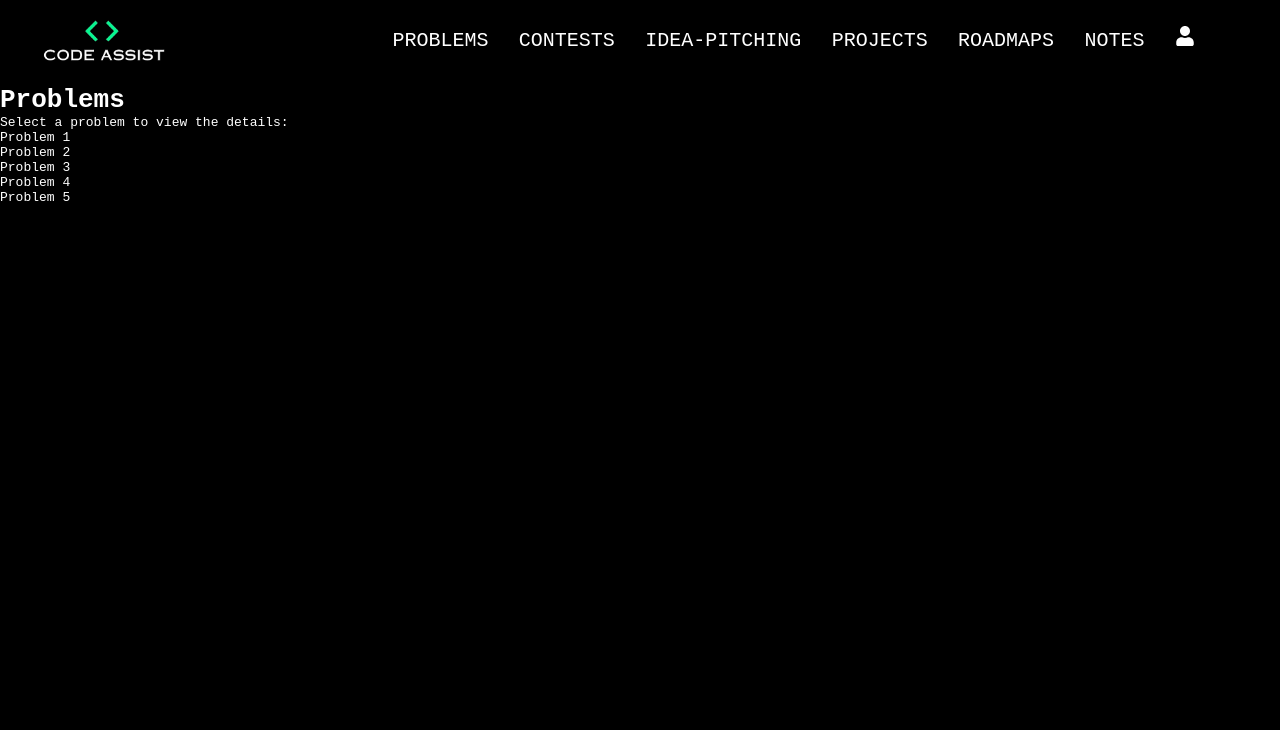
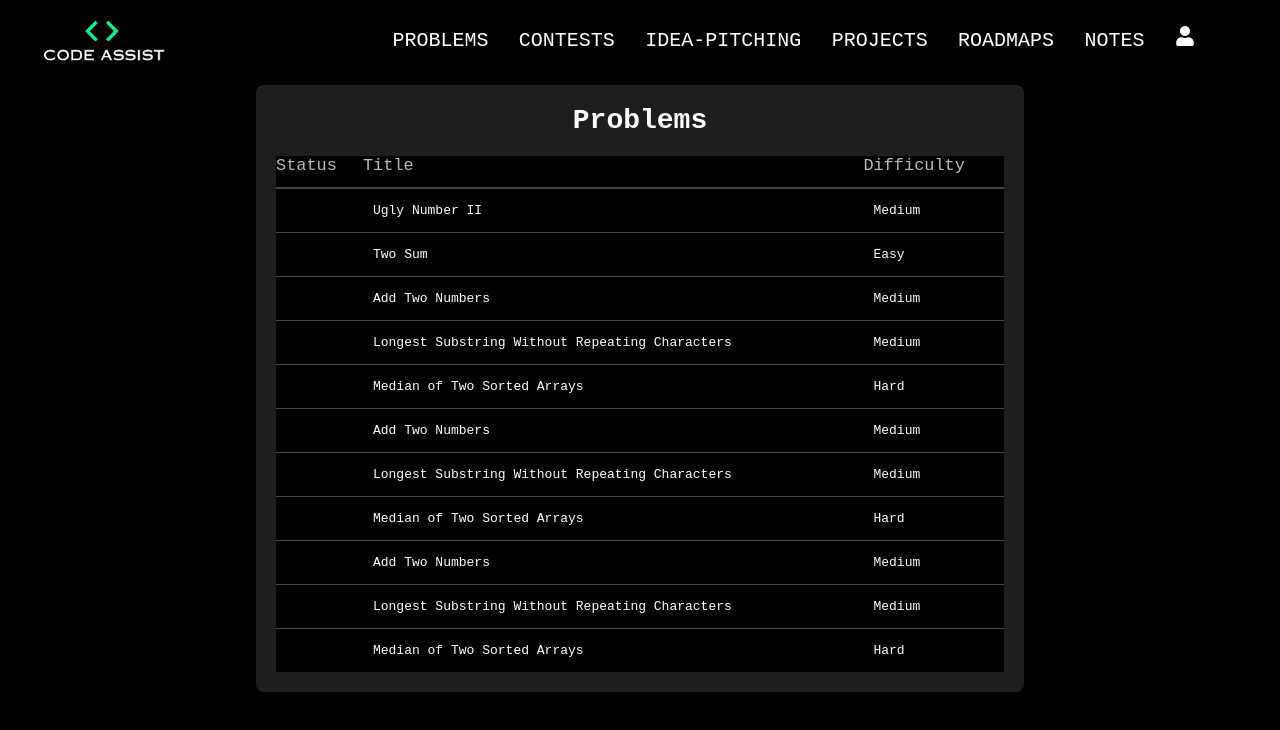
Before and after one commit to Deepak6204/codeassist_node_fullstack, a React (Create React App) app in the folder Client/: page /problems in a window 1280 px wide. Shown: the top 730 px of the page. Built offline with nearby package versions, Linux system fonts and the light colour scheme.

Commit message:
update problem page

```diff
--- a/Client/src/App.js
+++ b/Client/src/App.js
@@ -6,7 +6,6 @@ import About from './pages/About'; // Component for the about page
 import Quiz from './pages/Quiz'; // Component for the quiz page
 import Notes from './pages/Notes'; // Component for the notes page
 import LeaderBoard from './pages/LeaderBoard'; // Component for the leaderboard page
-import UserProfile from './pages/UserProfile'; // Component for the user profile page (e.g., based on {name})
 import Logout from './pages/Logout'; // Component for the logout page
 import Register from './pages/Register';
 import Login from './pages/Login';
@@ -27,7 +26,6 @@ function App() {
                 <Route path="/notes" element={<Notes />} />
                 <Route exact path="/problems" element={<Problems />} />
                 <Route path="/leaderboard" element={<LeaderBoard />} />
-                <Route path="/:name" element={<UserProfile />} />
                 <Route path="/:isLogged" element={<Logout />} />
                 <Route path="/register" element={<Register />} />
                 <Route path="/login" element={<Login />} />
--- a/Client/src/index.css
+++ b/Client/src/index.css
@@ -1349,9 +1349,9 @@ h3#below_page_title span:hover {
 .main-content {
   display: flex;
   flex-direction: row;
-  height: 50vh;
-  width: 70vw;
-  border-radius: 10px;
+  height: 55vh;
+  width: 67vw;
+  border-botton: 10px;
   -webkit-border-radius: 10px;
   -moz-border-radius: 10px;
   -ms-border-radius: 10px;
@@ -1437,6 +1437,41 @@ h3#below_page_title span:hover {
   -ms-border-radius: 8px;
   -o-border-radius: 8px;
 }
+.prof-cont-1 {
+  background-color: #f4f4f4;
+  padding: 25px;
+  height: 100%;
+  border-radius: 10px;
+  -webkit-border-radius: 10px;
+  -moz-border-radius: 10px;
+  -ms-border-radius: 10px;
+  -o-border-radius: 10px;
+}
+
+.info-group {
+  background-color: #f4f4f4;
+}
+
+.info-group p {
+  margin: 10px 0;
+  background-color: #f4f4f4;
+  color:  black;
+  font-size: 1.3rem;
+  margin: 15px 0px;
+  font-weight: 300;
+  border-bottom: 0.1px solid;
+  padding: 8px 0px;
+}
+
+button {
+  background-color: #007bff;
+  color: white;
+  border: none;
+  padding: 5px 10px;
+  cursor: pointer;
+  border-radius: 5px;
+
+}
 
 .profile-content {
   flex-grow: 1;
@@ -1448,47 +1483,11 @@ h3#below_page_title span:hover {
   -ms-border-radius: 10px;
   -o-border-radius: 10px;
 }
-.prof-cont-1 {
-  background-color: #f4f4f4;
-  padding: 25px;
-  height: 100%;
-  border-radius: 10px;
-  -webkit-border-radius: 10px;
-  -moz-border-radius: 10px;
-  -ms-border-radius: 10px;
-  -o-border-radius: 10px;
-}
 .profile-content h3 {
   background-color: #f4f4f4;
   color:  black;
   font-size: 1.5rem;
 }
-.info-group {
-  background-color: #f4f4f4;
-}
-
-.info-group p {
-  margin: 10px 0;
-  background-color: #f4f4f4;
-  color:  black;
-  font-size: 1.3rem;
-  margin: 15px 0px;
-  font-weight: 300;
-  border-bottom: 0.1px solid;
-  padding: 8px 0px;
-}
-
-button {
-  background-color: #007bff;
-  color: white;
-  border: none;
-  padding: 5px 10px;
-  cursor: pointer;
-  border-radius: 5px;
-
-}
-
-
 .basic-info-container {
   background-color: #fff;
   border-radius: 8px;
@@ -1512,6 +1511,7 @@ button {
   padding: 10px 0;
   border-bottom: 1px solid #f0f0f0;
   background-color: #fff;
+  gap: 10px;
 }
 
 .basic-info-item:last-child {
@@ -1526,25 +1526,132 @@ button {
   background-color: #fff;
 }
 
+.input-edit {
+  background-color: #fff;
+  color: black;
+}
 .basic-info-value {
   color: #333;
   font-size: 1.3rem;
   background-color: #fff;
 }
-.edit-button {
+.edit-button, .save-button {
   background-color: #fff;
   color: black;
   border: 1px solid rgb(0, 255, 166);
   font-size: 1.3rem;
+  cursor: pointer;
+  padding: 5px 10px;
+  border-radius: 5px;
+  transition: background-color 0.3s, color 0.3s;
+}
+
+
+.edit-button:hover, .save-button:hover {
+  background-color: rgb(0, 255, 166);
+  color: white;
+  border-color: rgb(0, 255, 166);
 }
 
 .date-input {
   background-color: #fff;
   color: black;
   font-size: 1.3rem;
-  border: none;
-}
+  border: 1px solid #ccc;
+  border-radius: 4px;
+  padding: 5px;
+}
+
 .date-input:hover {
-  border: none;
+  border: 1px solid rgb(0, 255, 166);
 }
 /***** End profile-section *****/
+
+
+/***** problem *****/
+.table-container {
+  width: 60%;
+  margin: 0 auto;
+  padding: 20px;
+  background-color: #1e1e1e;
+  border-radius: 8px;
+  color: white;
+  box-shadow: 0 4px 8px rgba(0, 0, 0, 0.2);
+}
+
+.headline-problem {
+  color: #fff;
+  text-align: center;
+  margin-bottom: 20px;
+  font-size: 28px;
+  font-weight: 600;
+  background-color: #1e1e1e;
+}
+
+.problem-table {
+  width: 100%;
+  border-collapse: collapse;
+}
+
+.problem-table thead th {
+  border-bottom: 2px solid #444;
+  padding-bottom: 12px;
+  padding-right: 5px;
+  font-weight: normal;
+  text-align: left;
+  font-size: 1.3rem;
+  color: #bbb;
+}
+
+.problem-table tbody tr:nth-child(odd) {
+  background-color: #2e2e2e; /* Grey */
+}
+
+.problem-table tbody tr:nth-child(even) {
+  background-color: #1a1a1a; /* Black */
+}
+
+.problem-table tbody td {
+  padding: 14px 10px;
+  border-bottom: 1px solid #444;
+}
+
+.problem-table tbody tr:hover {
+  background-color: unset; /* No change on hover */
+}
+
+.problem-table tbody tr:last-child td {
+  border-bottom: none;
+}
+
+.status {
+  font-weight: bold;
+  text-transform: capitalize;
+  color: white;
+}
+
+.status.solved {
+  color: #4caf50;
+}
+
+.status.unsolved {
+  color: #f44336;
+}
+
+.difficulty.easy {
+  color: #8bc34a;
+}
+
+.difficulty.medium {
+  color: #ffc107;
+}
+
+.difficulty.hard {
+  color: #f44336;
+}
+
+
+
+
+
+/***** End problem *****/
--- a/Client/src/pages/Problems.jsx
+++ b/Client/src/pages/Problems.jsx
@@ -2,19 +2,41 @@ import React from 'react';
 import { Link } from 'react-router-dom';
 
 function Problems() {
-  const problemList = [1, 2, 3,4,5]; // Example problem IDs; this can be fetched from an API as well
+  const problemList = [
+    { id: 1, title: "Ugly Number II", difficulty: "Medium" },
+    { id: 2, title: "Two Sum", difficulty: "Easy" },
+    { id: 3, title: "Add Two Numbers", difficulty: "Medium" },
+    { id: 4, title: "Longest Substring Without Repeating Characters", difficulty: "Medium" },
+    { id: 5, title: "Median of Two Sorted Arrays", difficulty: "Hard" },
+    { id: 3, title: "Add Two Numbers", difficulty: "Medium" },
+    { id: 4, title: "Longest Substring Without Repeating Characters", difficulty: "Medium" },
+    { id: 5, title: "Median of Two Sorted Arrays", difficulty: "Hard" },
+    { id: 3, title: "Add Two Numbers", difficulty: "Medium" },
+    { id: 4, title: "Longest Substring Without Repeating Characters", difficulty: "Medium" },
+    { id: 5, title: "Median of Two Sorted Arrays", difficulty: "Hard" },
+  ];
 
   return (
-    <div>
-      <h1>Problems</h1>
-      <p>Select a problem to view the details:</p>
-      <ul className="list-group">
-        {problemList.map(problemId => (
-          <li key={problemId} className="list-group-item">
-            <Link to={`/problems/${problemId}`}>Problem {problemId}</Link>
-          </li>
-        ))}
-      </ul>
+    <div className="table-container">
+      <h1 className="headline-problem">Problems</h1>
+      <table className="problem-table">
+        <thead>
+          <tr>
+            <th>Status</th>
+            <th>Title</th>
+            <th>Difficulty</th>
+          </tr>
+        </thead>
+        <tbody>
+          {problemList.map(problem => (
+            <tr key={problem.id} className={problem.difficulty.toLowerCase()}>
+              <td className="status solved"></td>
+              <td><Link to={`/problems/${problem.id}`} >{problem.title}</Link></td>
+              <td>{problem.difficulty}</td>
+            </tr>
+          ))}
+        </tbody>
+      </table>
     </div>
   );
 }
```
Also changed, not shown: Client/src/components/ProfileContent.jsx (+77 -38 lines), Client/src/pages/UserProfile.jsx (deleted).
